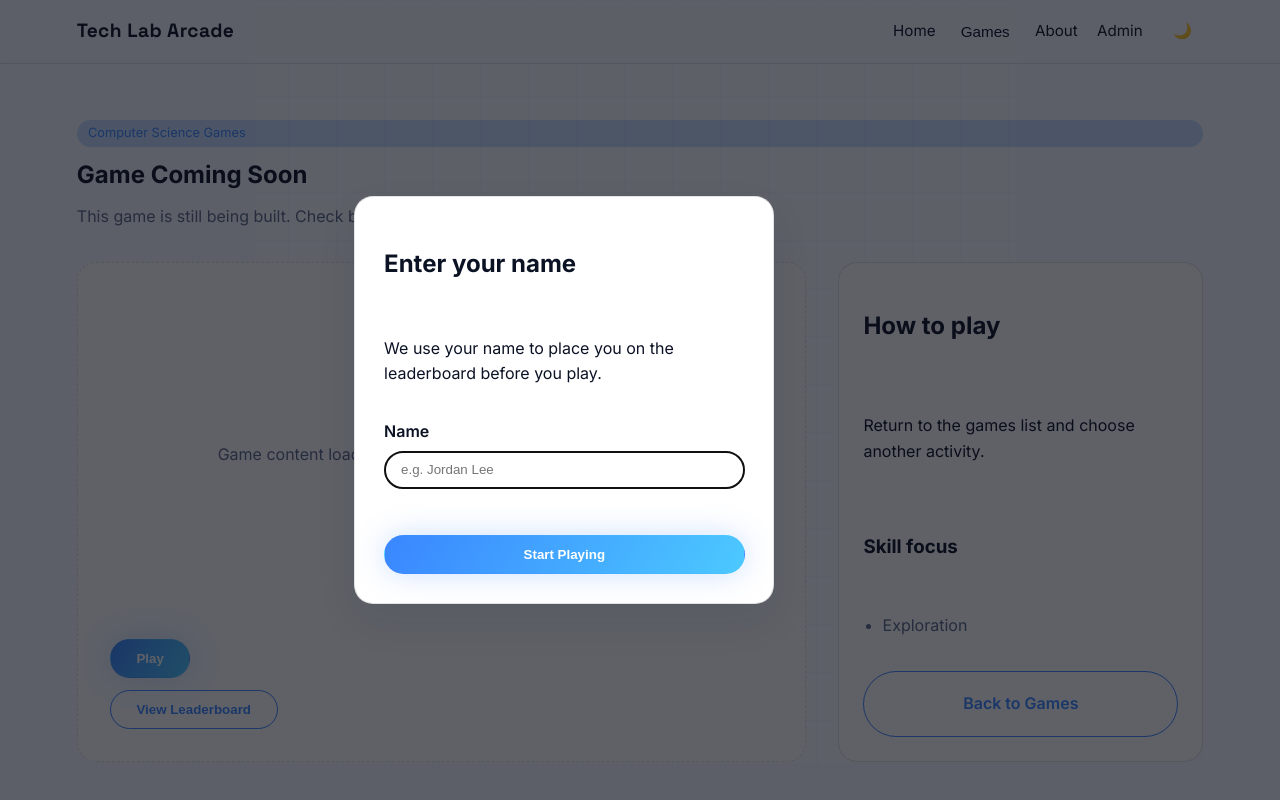
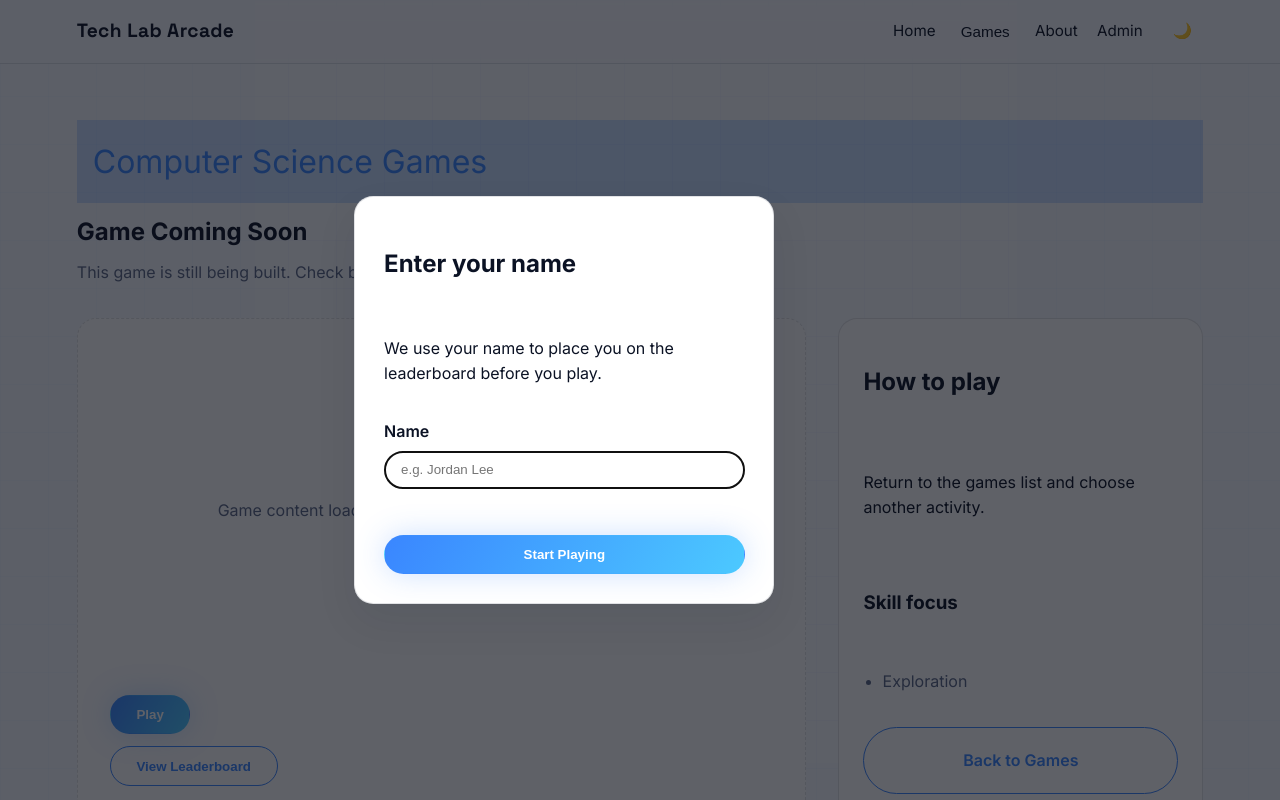
Before and after one commit to christianinho1-a11y/CodeGames2, a PHP site: page /game.html in a window 1280 px wide. Run offline with PHP 8.4, Linux system fonts and the light colour scheme.

Commit message:
Update styles.css

```diff
--- a/css/styles.css
+++ b/css/styles.css
@@ -289,13 +289,12 @@ a {
 .chip {
     display: inline-flex;
     align-items: center;
-    padding: 0.2rem 0.7rem;
-    border-radius: 999px;
+    padding: 1rem 1rem;
+    /* border-radius: 1px; */
     background: var(--glow-color);
     color: var(--accent-color);
-    font-size: 0.8rem;
+    font-size: 2rem;
 }
-
 .game-layout {
     display: grid;
     grid-template-columns: minmax(0, 2fr) minmax(0, 1fr);
```
